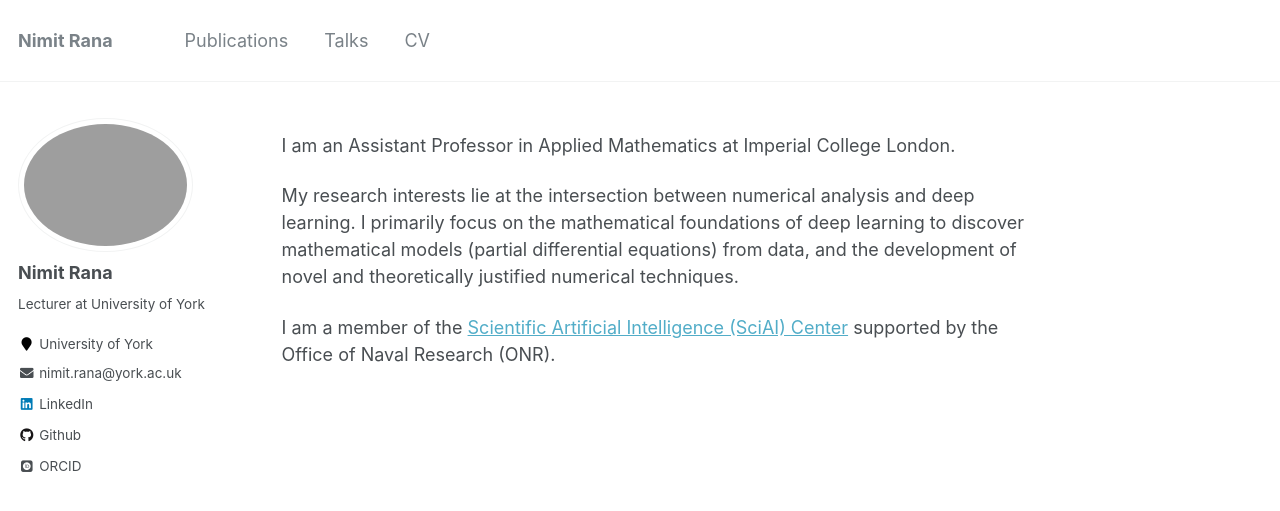
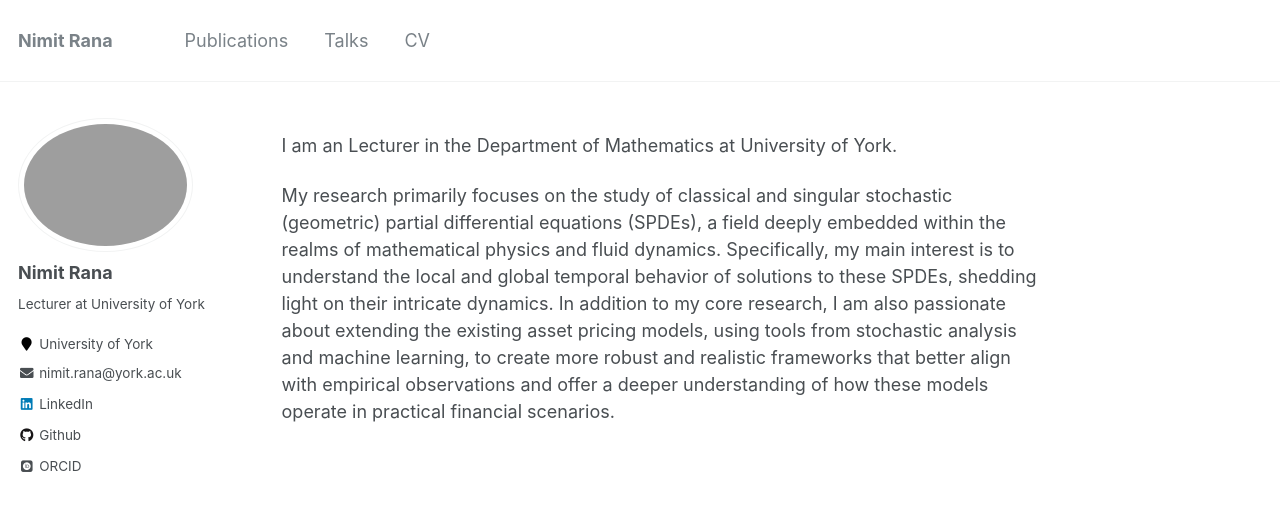
Before and after one commit to rananimit/rananimit.github.io, a Jekyll site: the page built from _pages/about.md, in a window 1280 px wide. Shown: the top 511 px of the page. Built offline with Jekyll 4.4.1, drawn with Linux system fonts in a browser that asks for light colours; some web fonts are replaced.

Commit message:
Update about.md

```diff
--- a/_pages/about.md
+++ b/_pages/about.md
@@ -8,8 +8,6 @@ redirect_from:
   - /about.html
 ---
 
-I am an Assistant Professor in Applied Mathematics at Imperial College London.
+I am an Lecturer in the Department of Mathematics at University of York.
 
-My research interests lie at the intersection between numerical analysis and deep learning. I primarily focus on the mathematical foundations of deep learning to discover mathematical models (partial differential equations) from data, and the development of novel and theoretically justified numerical techniques.
-
-I am a member of the [Scientific Artificial Intelligence (SciAI) Center](https://sciaicenter.engineering.cornell.edu/) supported by the Office of Naval Research (ONR).
+My research primarily focuses on the study of classical and singular stochastic (geometric) partial differential equations (SPDEs), a field deeply embedded within the realms of mathematical physics and fluid dynamics. Specifically, my main interest is to understand the local and global temporal behavior of solutions to these SPDEs, shedding light on their intricate dynamics. In addition to my core research, I am also passionate about extending the existing asset pricing models, using tools from stochastic analysis and machine learning, to create more robust and realistic frameworks that better align with empirical observations and offer a deeper understanding of how these models operate in practical financial scenarios.
```
